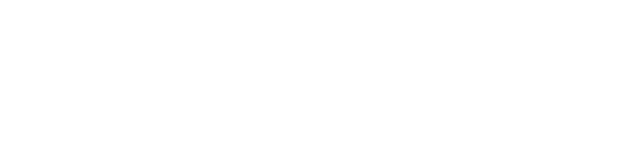
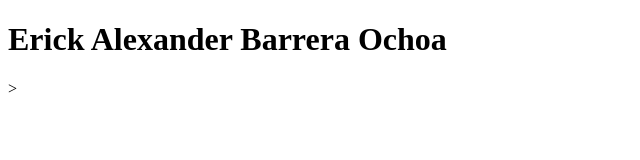
Before and after one commit to ebarrera2019263/IN5BV, a plain HTML site: page index.html in a window 1280 px wide. Shown: the whole page, without its empty margins (0-640 px from the left). Drawn offline with Linux system fonts and the light colour scheme.

Commit message:
Se agregó título al body

```diff
--- a/index.html
+++ b/index.html
@@ -5,6 +5,7 @@
     <meta name="viewport" content="width=device-width, initial-scale=1.0">
     <title>Primera página con GIT</title>
 </head>
+<h1>Erick Alexander Barrera Ochoa</h1>>
 <body>
 
 </body>
```
